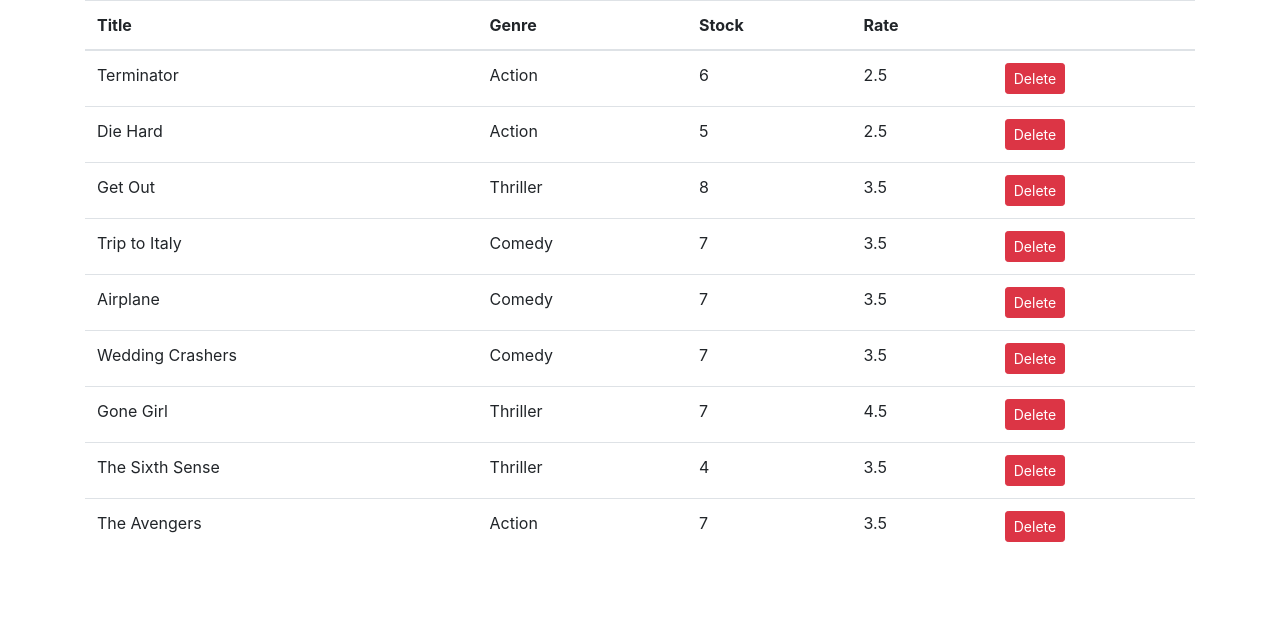
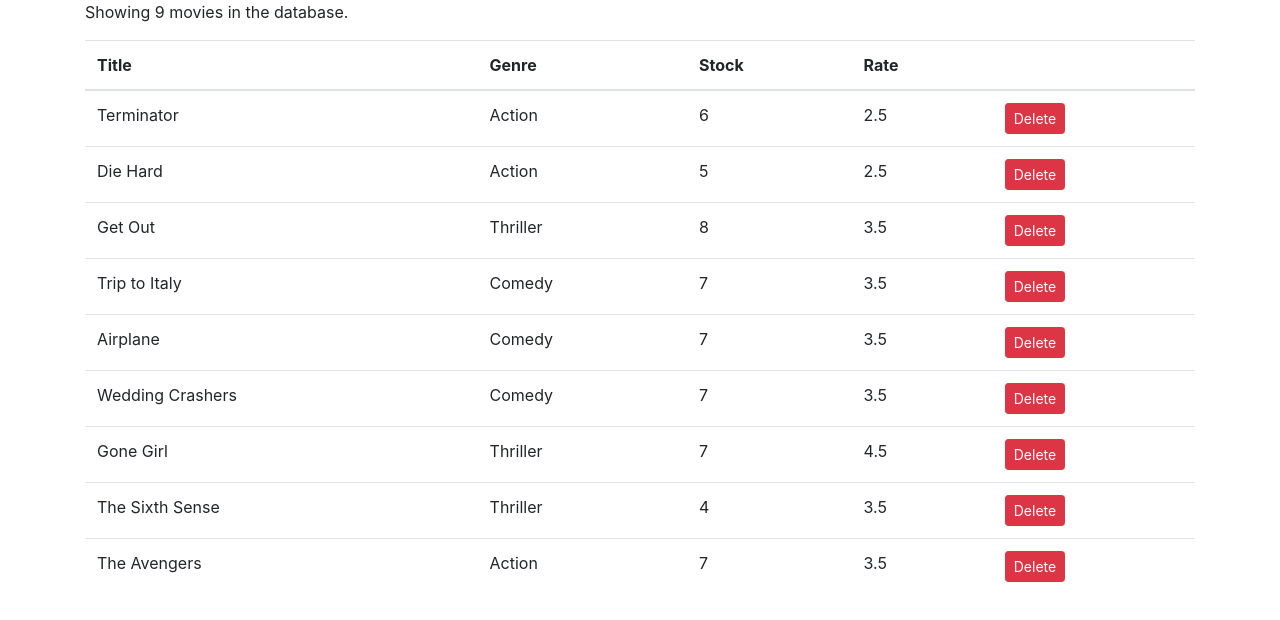
Before and after one commit to jordanduran/Vidly, a React (Create React App) app: page / in a window 1280 px wide. Shown: the top 620 px of the page. Built offline with nearby package versions, Linux system fonts and the light colour scheme.

Commit message:
Conditional rendering list of movies

```diff
--- a/src/components/Movies.js
+++ b/src/components/Movies.js
@@ -1,4 +1,4 @@
-import React, { Component } from 'react';
+import React, { Component, Fragment } from 'react';
 import { getMovies } from '../services/fakeMovieService';
 
 class Movies extends Component {
@@ -12,7 +12,13 @@
   };
 
   render() {
+    const { length: count } = this.state.movies;
+
+    if (count === 0) return <p>There are no movies in the database.</p>;
+
     return (
+      <Fragment>
+        <p>Showing {count} movies in the database.</p>
         <table className='table'>
           <thead>
             <tr>
@@ -42,6 +48,7 @@
             ))}
           </tbody>
         </table>
+      </Fragment>
     );
   }
 }
```
Lines whose indentation alone changed are shown as unchanged.
